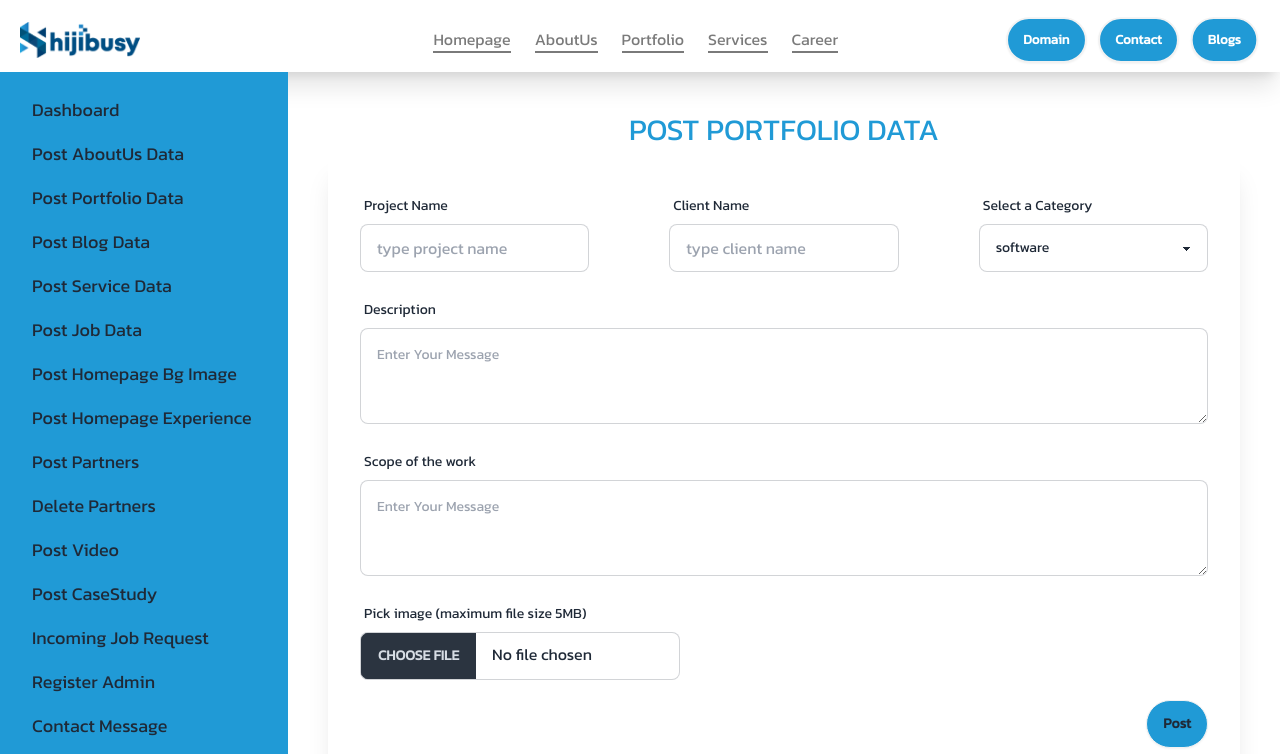
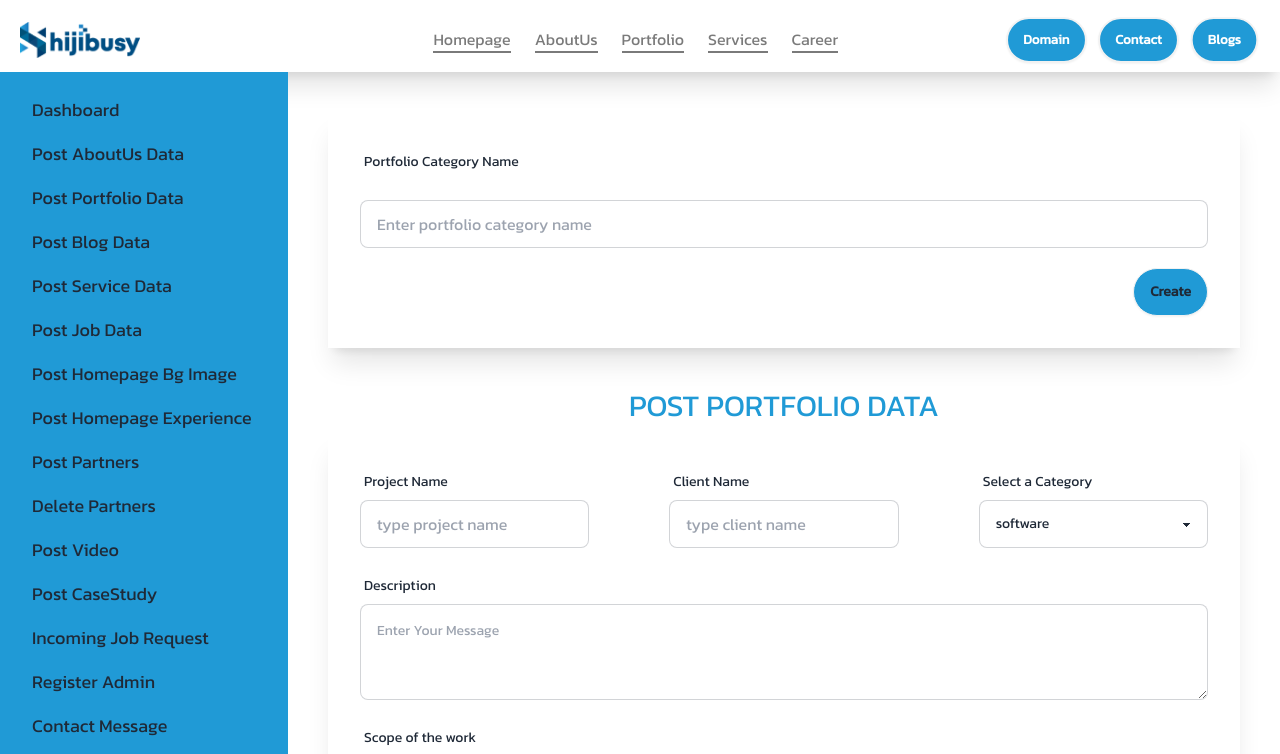
Before and after one commit to Rumon-Sarker/HIJIBIJI, a Next.js app: page /admin/postPortfolio in a window 1280 px wide. Shown: the top 754 px of the page. Built offline with nearby package versions, Linux system fonts and the light colour scheme; no server answers; the database is empty.

Commit message:
dynamic category created

```diff
--- /dev/null
+++ b/src/app/admin/postPortfolio/CreatePortfolioCategory.jsx
@@ -0,0 +1,44 @@
+"use client";
+import LoadingButton from "@/components/LoadingButton";
+import { createPortfolioCategory } from "@/controls/postToPortfolio/createPortfolio";
+import { useState } from "react";
+import toast from "react-hot-toast";
+
+const CreatePortfolioCategory = () => {
+  const [categoryName, setCategoryName] = useState("");
+
+  const handleSubmit = async (e) => {
+    e.preventDefault();
+    const res = await createPortfolioCategory(categoryName);
+    if (res.status === "success") {
+      toast.success("Portfolio category created successfully!");
+      setCategoryName("");
+    } else {
+      toast.error(`Failed to create category: ${res.message}`);
+    }
+  };
+
+  return (
+    <form
+      onSubmit={handleSubmit}
+      className="space-y-5 bg-base-100 shadow-xl p-8 m-10"
+    >
+      <label className="label">
+        <span className="label-text">Portfolio Category Name</span>
+      </label>
+      <input
+        type="text"
+        value={categoryName}
+        onChange={(e) => setCategoryName(e.target.value)}
+        placeholder="Enter portfolio category name"
+        className="input input-bordered w-full"
+        required
+      />
+      <div className="flex justify-end">
+        <LoadingButton title={"Create"} loadingTitle={"Creating"} />
+      </div>
+    </form>
+  );
+};
+
+export default CreatePortfolioCategory;
--- a/src/app/admin/postPortfolio/page.jsx
+++ b/src/app/admin/postPortfolio/page.jsx
@@ -3,6 +3,7 @@ import PostPortfolio from "./postPortfolio";
 import DeleteFromAdmin from "@/components/DeleteFromAdmin";
 import { PrismaClient } from "@prisma/client";
 import { deletePortfolio } from "@/controls/delete/delete";
+import CreatePortfolioCategory from "./CreatePortfolioCategory";
 
 const page = async () => {
   const prisma = new PrismaClient();
@@ -10,6 +11,7 @@ const page = async () => {
   const deleteFromServer = deletePortfolio;
   return (
     <div>
+      <CreatePortfolioCategory />
       <PostPortfolio />
       <DeleteFromAdmin data={data} deleteFromServer={deleteFromServer} />
     </div>
--- a/src/controls/fetchData/fetchData.js
+++ b/src/controls/fetchData/fetchData.js
@@ -58,3 +58,16 @@ export const getServicesAllData = async () => {
     return { status: "cannot services", error: error.message };
   }
 };
+
+export async function getPortfolioCategories() {
+  return await prisma.portfolioCategory.findMany({
+    orderBy: { name: "asc" },
+  });
+}
+
+export async function getPortfoliosByCategory(categoryId) {
+  return await prisma.portfolio.findMany({
+    where: { categoryId: parseInt(categoryId) },
+    orderBy: { createdAt: "desc" },
+  });
+}
--- a/src/controls/postToPortfolio/createPortfolio.js
+++ b/src/controls/postToPortfolio/createPortfolio.js
@@ -34,3 +34,18 @@ export async function createPortfolio(formData) {
     revalidatePath("/portfolio");
   }
 }
+
+export async function createPortfolioCategory(name) {
+  try {
+    await prisma.portfolioCategory.create({
+      data: { name },
+    });
+    revalidatePath("/admin/postPortfolio");
+    return {
+      status: "success",
+      message: "Portfolio category created successfully",
+    };
+  } catch (error) {
+    return { status: "error", message: error.message };
+  }
+}
```
